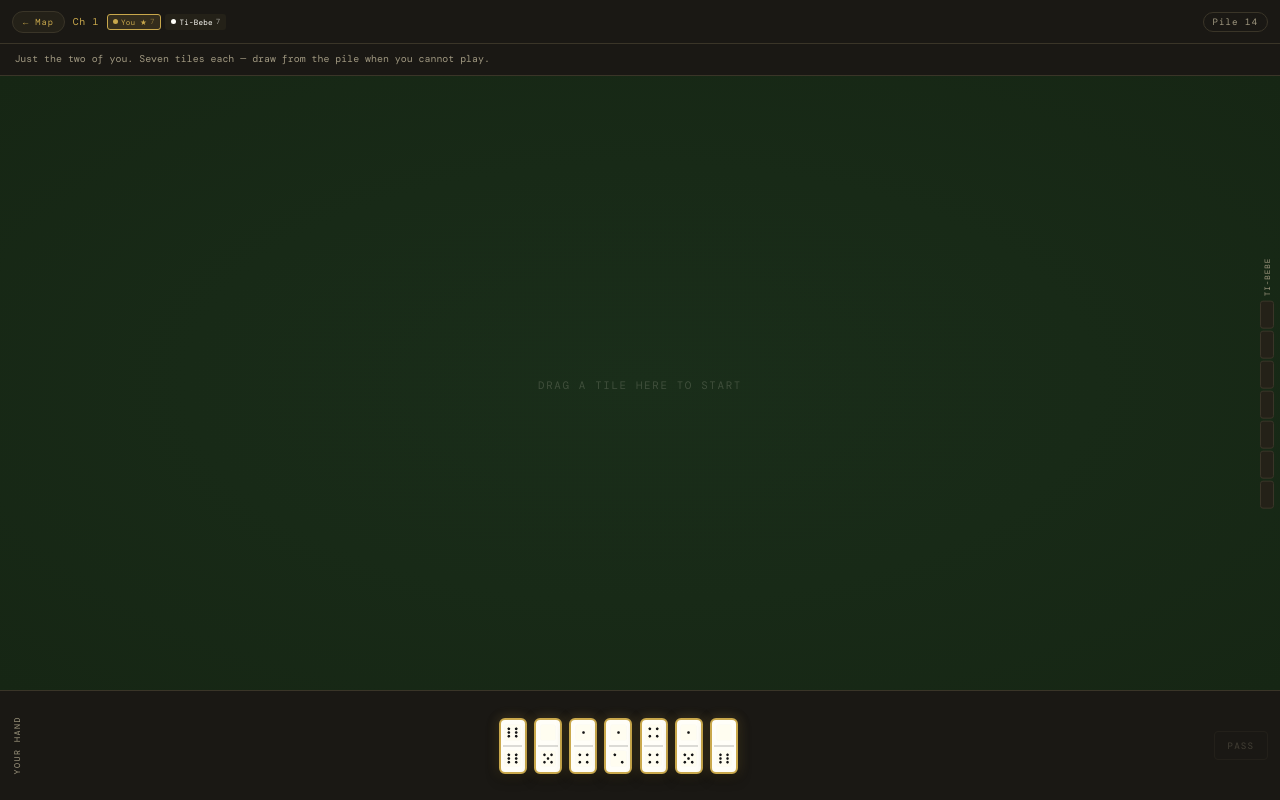
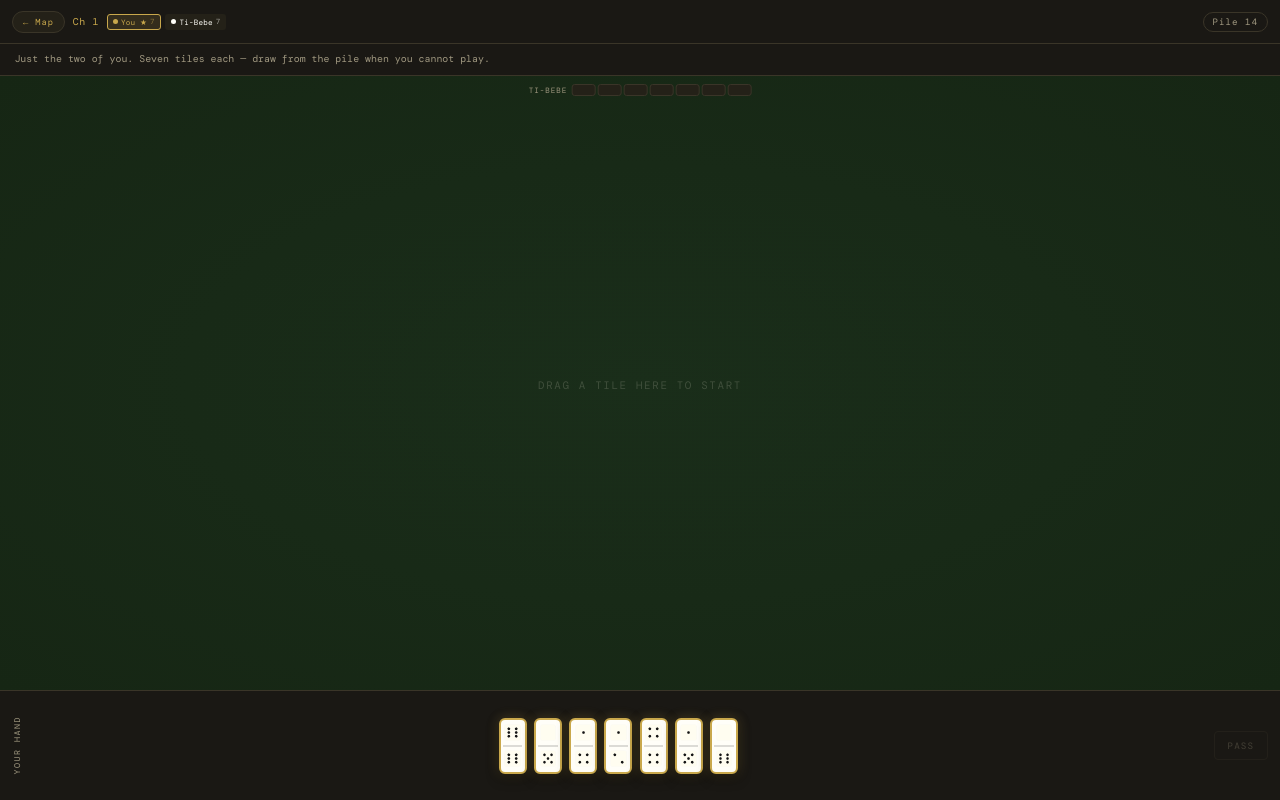
Before and after one commit to WorkVolt-tech/PlayVolt, a React (Vite) app in the folder dominoes/: page /story/1 in a window 1280 px wide. Built offline with nearby package versions, Linux system fonts and the light colour scheme.

Commit message:
Refactor seat display and current turn logic
Adjust seat display logic for 1v1 games and update current turn representation.

```diff
--- a/dominoes/src/pages/StoryChallenge.jsx
+++ b/dominoes/src/pages/StoryChallenge.jsx
@@ -218,14 +218,19 @@ export default function StoryChallenge() {
     if (seat === 0) return 'You'
     return seatBot(seat) || (challenge.type === 'puzzle' ? `Seat ${seat + 1}` : '—')
   })
+  // In a 1v1 the only opponent is seat 1, which the table layout would place
+  // on your RIGHT. With nobody else at the table they belong across from you,
+  // so for display only they're shown as seat 2 (the "top" chair).
+  const twoSeat = (st?.seats ?? 4) === 2
+  const shown = seat => (twoSeat && seat === 1 ? 2 : seat)
   const fakePlayers = (st?.hands || []).map((h, seat) => ({
-    seat,
+    seat: shown(seat),
     nickname: seatNames[seat],
     hand: h,
     is_ai: seat !== 0,
   }))
   const fakeRoom = {
-    current_turn: st?.turn ?? 0,
+    current_turn: shown(st?.turn ?? 0),
     game_mode: challenge.partner ? 'asosye' : 'chien',
     status: st?.status === 'over' ? 'round_end' : 'playing',
   }
@@ -258,6 +263,17 @@ export default function StoryChallenge() {
       {challenge.brief && <div className="sc-brief">{challenge.brief}</div>}
 
       <div className="board-container">
+        {st?.usePile && (
+          <div className="pile-stack" title="Draw pile">
+            <div className="pile-tiles">
+              {Array.from({ length: Math.min(st.pile.length, 4) }).map((_, i) => (
+                <span key={i} className="pile-tile" style={{ transform: `translate(${i * 3}px, ${i * -3}px)` }} />
+              ))}
+            </div>
+            <span className="pile-count">{st.pile.length}</span>
+            <span className="pile-label">pile</span>
+          </div>
+        )}
         <OpponentHands players={fakePlayers} myInfo={fakeMe} roomData={fakeRoom} />
         <Board
           boardData={st?.board}
```
